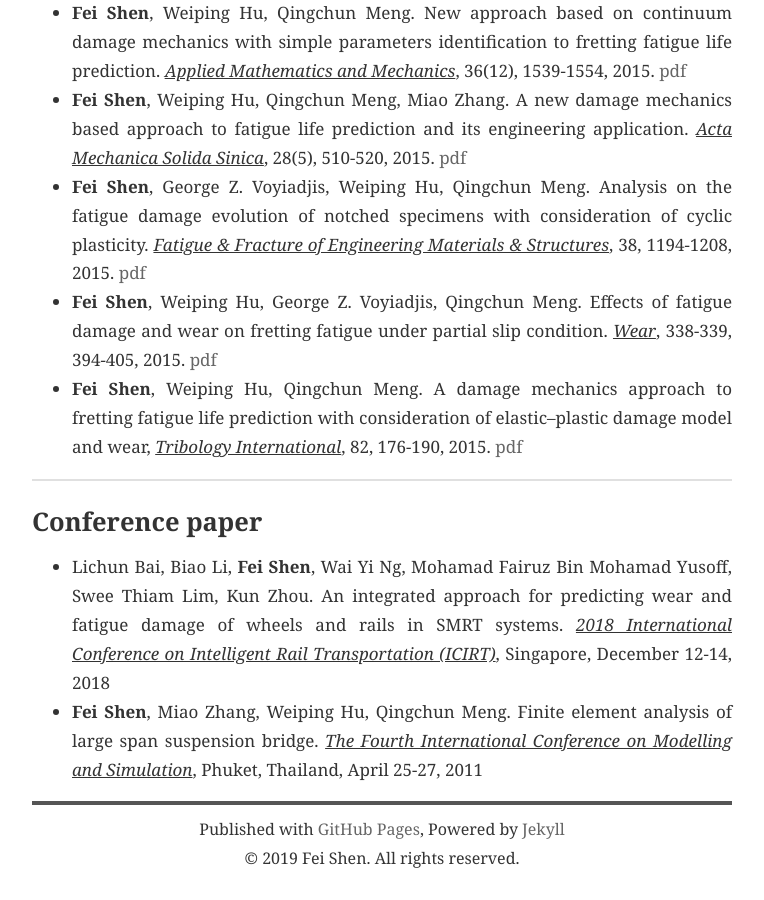
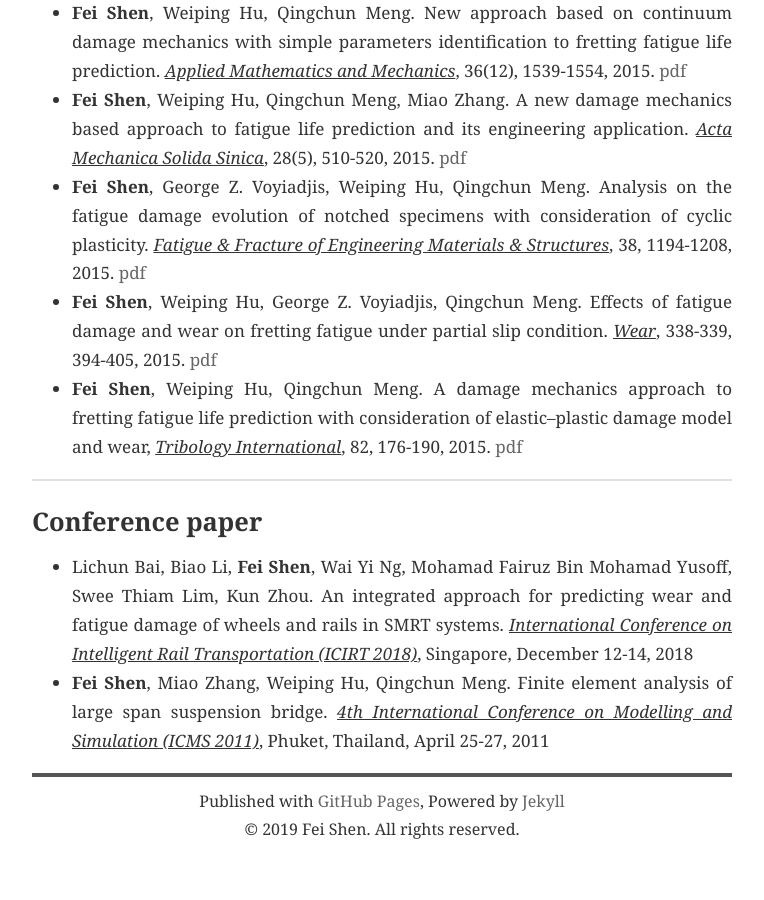
Before and after one commit to philshenfei/feishen, a Jekyll site: the page built from publications.md, in a window 1280 px wide and 900 px high, scrolled down 2395 px. Shown: the whole window, without its empty margins (258-1022 px from the left). Built offline with Jekyll 4.4.1, drawn with Linux system fonts in a browser that asks for light colours; nearby versions of some CDN libraries; after the commit the page ends 3266 px from its top, so only the background shows below that.

Commit message:
Signed-off-by: philshenfei <philshenfei@gmail.com>

```diff
--- a/publications.md
+++ b/publications.md
@@ -50,8 +50,8 @@ title: Publications
 
 ## Conference paper
 
-* Lichun Bai, Biao Li, **Fei Shen**, Wai Yi Ng, Mohamad Fairuz Bin Mohamad Yusoff, Swee Thiam Lim, Kun Zhou. An integrated approach for predicting wear and fatigue damage of wheels and rails in SMRT systems. *<u>2018 International Conference on Intelligent Rail Transportation (ICIRT)</u>*, Singapore, December 12-14, 2018
-* **Fei Shen**, Miao Zhang, Weiping Hu, Qingchun Meng. Finite element analysis of large span suspension bridge. *<u>The Fourth International Conference on Modelling and Simulation</u>*, Phuket, Thailand, April 25-27, 2011
+* Lichun Bai, Biao Li, **Fei Shen**, Wai Yi Ng, Mohamad Fairuz Bin Mohamad Yusoff, Swee Thiam Lim, Kun Zhou. An integrated approach for predicting wear and fatigue damage of wheels and rails in SMRT systems. *<u>International Conference on Intelligent Rail Transportation (ICIRT 2018)</u>*, Singapore, December 12-14, 2018
+* **Fei Shen**, Miao Zhang, Weiping Hu, Qingchun Meng. Finite element analysis of large span suspension bridge. *<u>4th International Conference on Modelling and Simulation (ICMS 2011)</u>*, Phuket, Thailand, April 25-27, 2011
 
 
 
```
Also changed, not shown: index.md (+1 -1 lines).
